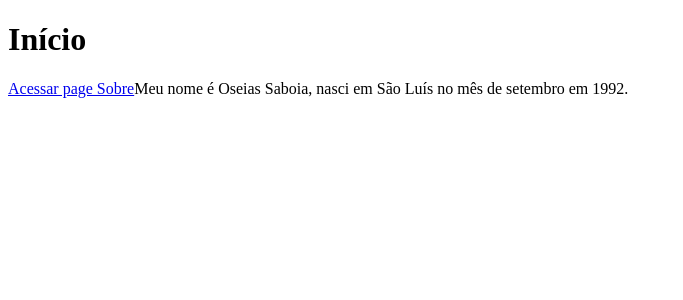
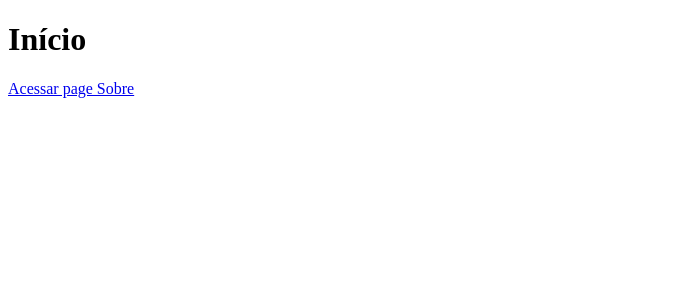
Before and after one commit to oseiasnascimento/portfolio, a Next.js app: page / in a window 1280 px wide. Shown: the top 300 px of the page, without its empty margins (0-683 px from the left). Built offline with nearby package versions, Linux system fonts and the light colour scheme.

Commit message:
nova home

```diff
--- a/pages/index.js
+++ b/pages/index.js
@@ -8,7 +8,6 @@ function Home()  {
             <a>Acessar page Sobre</a>
         </Link>
 
-        Meu nome é Oseias Saboia, nasci em São Luís no mês de setembro em 1992.
 
         </div>)
  }
```
